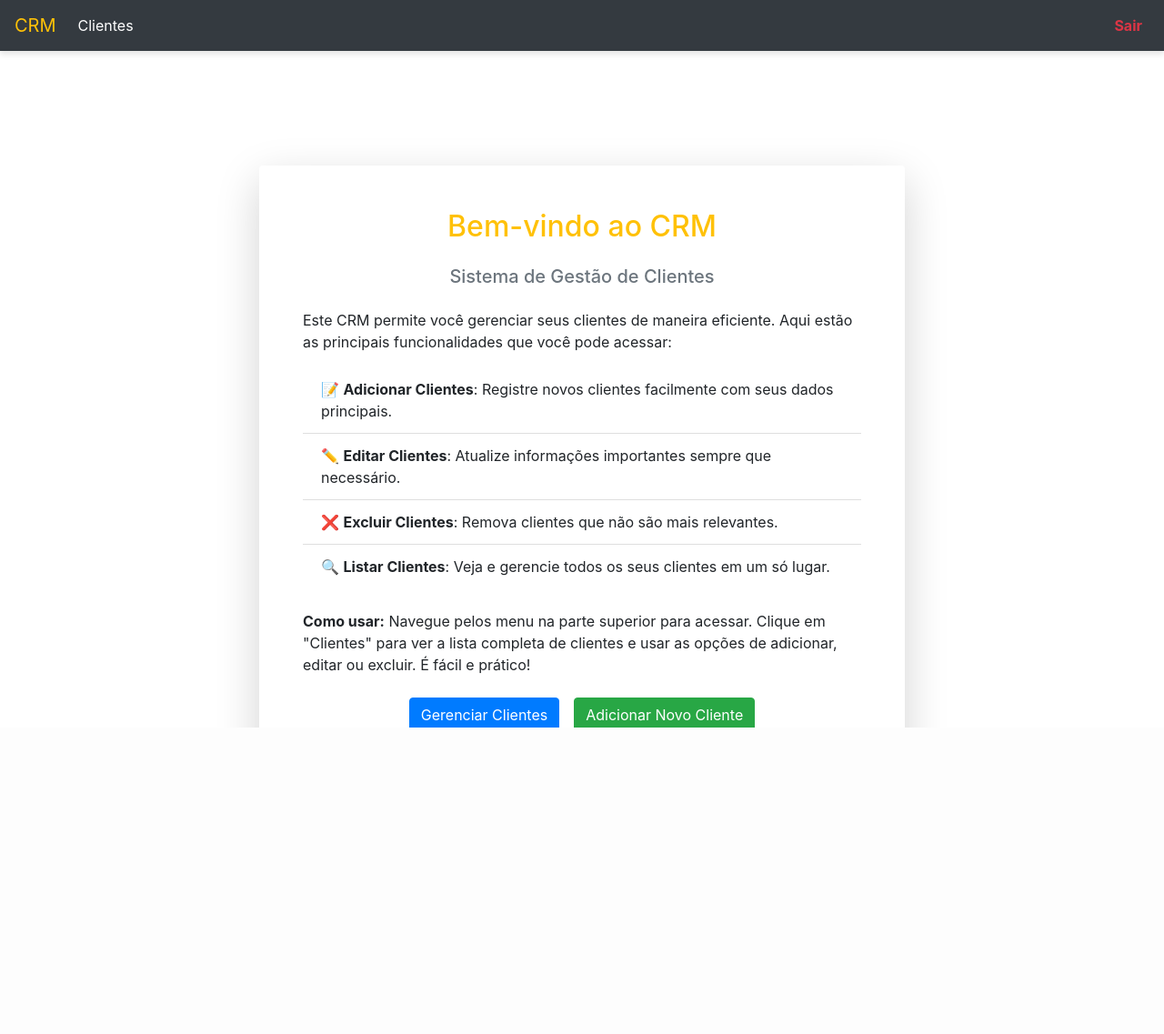
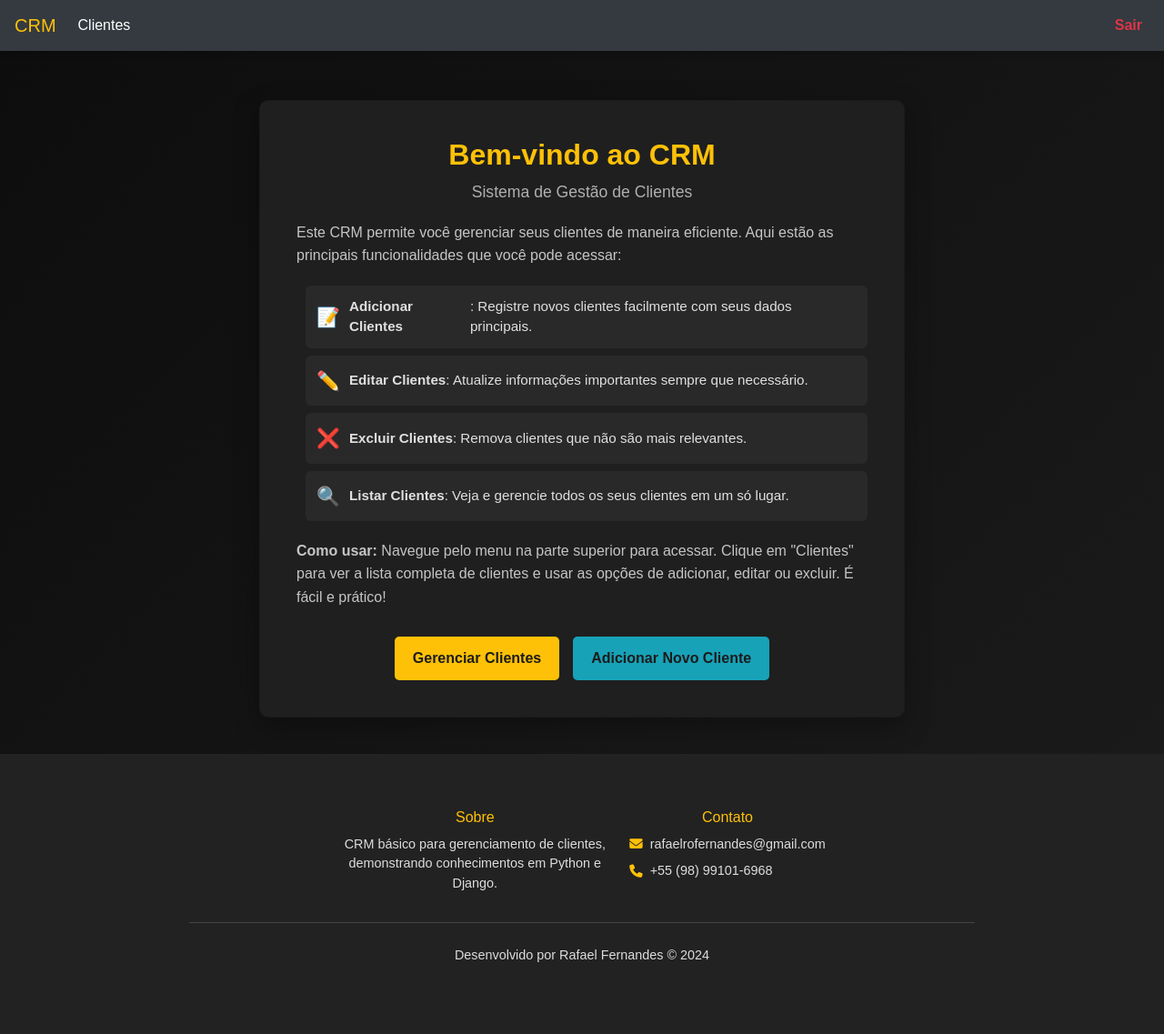
Before and after one commit to rafarfernandes/crm_projeto, a Django app: page / in a window 1280 px wide. Shown: the whole page at 91% size. Before the commit the page ends 800 px from the top, so only its background shows below. Run offline with Django 5.2, Linux system fonts and the light colour scheme; the visitor is signed in with stand-in values (Sample User, id 1); some libraries are stand-ins or nearby versions.

Commit message:
Alteração de Templates

```diff
--- /dev/null
+++ b/core/static/css/index.css
@@ -0,0 +1,144 @@
+/* Reset básico */
+* {
+    margin: 0;
+    padding: 0;
+    box-sizing: border-box;
+}
+
+body {
+    font-family: 'Poppins', sans-serif;
+    display: flex;
+    justify-content: center;
+    align-items: center;
+    min-height: 100vh;
+    background: linear-gradient(135deg, #0d0d0d, #1c1c1c);
+    color: #ffffff;
+}
+
+/* Estrutura da página */
+.container {
+    width: 100%;
+    padding: 20px;
+    display: flex;
+    justify-content: center;
+    align-items: center;
+}
+
+.content-wrapper {
+    max-width: 750px;
+    width: 100%;
+    padding: 20px;
+}
+
+.card {
+    background-color: #1f1f1f;
+    border-radius: 10px;
+    box-shadow: 0 10px 30px rgba(0, 0, 0, 0.3);
+    overflow: hidden;
+}
+
+.card-body {
+    padding: 40px;
+}
+
+.card-title {
+    font-size: 2rem;
+    color: #ffc107;
+    font-weight: 700;
+    text-align: center;
+}
+
+.subtitle {
+    font-size: 1.1rem;
+    color: #b0b0b0;
+    text-align: center;
+    margin-bottom: 20px;
+}
+
+.description,
+.instructions {
+    font-size: 1rem;
+    color: #c5c5c5;
+    line-height: 1.6;
+    margin-bottom: 20px;
+}
+
+/* Lista de funcionalidades */
+.features-list {
+    list-style: none;
+    margin: 20px 0;
+    padding-left: 10px;
+}
+
+.features-list li {
+    background-color: #292929;
+    border-radius: 6px;
+    padding: 12px;
+    margin: 8px 0;
+    display: flex;
+    align-items: center;
+    color: #e0e0e0;
+    font-size: 0.95rem;
+}
+
+.features-list li span {
+    font-size: 1.3rem;
+    margin-right: 10px;
+}
+
+/* Botões */
+.button-group {
+    display: flex;
+    justify-content: center;
+    gap: 15px;
+    margin-top: 30px;
+}
+
+.btn-primary,
+.btn-secondary {
+    text-decoration: none;
+    padding: 12px 20px;
+    font-size: 1rem;
+    font-weight: bold;
+    border-radius: 5px;
+    transition: all 0.3s ease;
+}
+
+.btn-primary {
+    background-color: #ffc107;
+    color: #1c1c1c;
+}
+
+.btn-secondary {
+    background-color: #17a2b8;
+    color: #1c1c1c;
+}
+
+.btn-primary:hover {
+    background-color: #e0a800;
+}
+
+.btn-secondary:hover {
+    background-color: #138496;
+}
+
+/* Responsividade */
+@media (max-width: 576px) {
+    .card-body {
+        padding: 20px;
+    }
+
+    .card-title {
+        font-size: 1.8rem;
+    }
+
+    .features-list li {
+        font-size: 0.9rem;
+    }
+
+    .btn-primary,
+    .btn-secondary {
+        padding: 10px 15px;
+        font-size: 0.95rem;
+    }
+}
--- a/core/templates/index.html
+++ b/core/templates/index.html
@@ -1,36 +1,46 @@
 {% extends "model-page.html" %}
+{% load static %}
 
 {% block content %}
-<div class="container py-5">
-    <div class="row justify-content-center">
-        <div class="col-md-8">
-            <div class="card shadow-lg border-0">
-                <div class="card-body p-5">
-                    <h2 class="card-title text-center text-warning mb-4">Bem-vindo ao CRM</h2>
-                    <h5 class="text-muted text-center mb-4">Sistema de Gestão de Clientes</h5>
+<!DOCTYPE html>
+<html lang="pt-BR">
+<head>
+    <meta charset="UTF-8">
+    <meta name="viewport" content="width=device-width, initial-scale=1.0">
+    <title>CRM - Bem-vindo</title>
+    <link rel="stylesheet" href="{% static 'css/index.css' %}">
+</head>
+<body>
+    <div class="container">
+        <div class="content-wrapper">
+            <div class="card">
+                <div class="card-body">
+                    <h2 class="card-title">Bem-vindo ao CRM</h2>
+                    <h5 class="subtitle">Sistema de Gestão de Clientes</h5>
 
-                    <p class="card-text">
+                    <p class="description">
                         Este CRM permite você gerenciar seus clientes de maneira eficiente. Aqui estão as principais funcionalidades que você pode acessar:
                     </p>
-                    <ul class="list-group list-group-flush mb-4">
-                        <li class="list-group-item">📝 <strong>Adicionar Clientes</strong>: Registre novos clientes facilmente com seus dados principais.</li>
-                        <li class="list-group-item">✏️ <strong>Editar Clientes</strong>: Atualize informações importantes sempre que necessário.</li>
-                        <li class="list-group-item">❌ <strong>Excluir Clientes</strong>: Remova clientes que não são mais relevantes.</li>
-                        <li class="list-group-item">🔍 <strong>Listar Clientes</strong>: Veja e gerencie todos os seus clientes em um só lugar.</li>
+                    <ul class="features-list">
+                        <li><span>📝</span> <strong>Adicionar Clientes</strong>: Registre novos clientes facilmente com seus dados principais.</li>
+                        <li><span>✏️</span> <strong>Editar Clientes</strong>: Atualize informações importantes sempre que necessário.</li>
+                        <li><span>❌</span> <strong>Excluir Clientes</strong>: Remova clientes que não são mais relevantes.</li>
+                        <li><span>🔍</span> <strong>Listar Clientes</strong>: Veja e gerencie todos os seus clientes em um só lugar.</li>
                     </ul>
 
-                    <p class="card-text">
+                    <p class="instructions">
                         <strong>Como usar:</strong>
-                        Navegue pelos menu na parte superior para acessar. Clique em "Clientes" para ver a lista completa de clientes e usar as opções de adicionar, editar ou excluir. É fácil e prático!
+                        Navegue pelo menu na parte superior para acessar. Clique em "Clientes" para ver a lista completa de clientes e usar as opções de adicionar, editar ou excluir. É fácil e prático!
                     </p>
 
-                    <div class="d-flex justify-content-center mt-4">
-                        <a href="{% url 'customer:customer-list' %}" class="btn btn-primary mx-2">Gerenciar Clientes</a>
-                        <a href="{% url "customer:customer-create" %}" class="btn btn-success mx-2">Adicionar Novo Cliente</a>
+                    <div class="button-group">
+                        <a href="{% url 'customer:customer-list' %}" class="btn-primary">Gerenciar Clientes</a>
+                        <a href="{% url 'customer:customer-create' %}" class="btn-secondary">Adicionar Novo Cliente</a>
                     </div>
                 </div>
             </div>
         </div>
     </div>
-</div>
+</body>
+</html>
 {% endblock %}
--- a/core/templates/model-footer.html
+++ b/core/templates/model-footer.html
@@ -3,58 +3,141 @@
 <head>
     <meta charset="UTF-8">
     <meta name="viewport" content="width=device-width, initial-scale=1.0">
-    <title>Footer Responsivo</title>
-    <!-- Link para o Bootstrap -->
-    <link href="https://stackpath.bootstrapcdn.com/bootstrap/4.5.2/css/bootstrap.min.css" rel="stylesheet">
+    <title>Footer Compacto e Responsivo</title>
     <style>
-        /* Estilo para o footer ocupar a largura total da tela */
-        footer {
-            position: relative;
-            width: 100%;
-            bottom: 0;
-            left: 0;
+        /* Reset básico */
+        * {
+            margin: 0;
+            padding: 0;
+            box-sizing: border-box;
         }
 
-        /* Garantir que o body também ocupe a largura total */
-        body, html {
+        /* Configuração do body */
+        html, body {
             width: 100%;
-            overflow-x: hidden; /* Evitar o scroll horizontal */
+            min-height: 100vh;
+            display: flex;
+            flex-direction: column;
+            font-family: Arial, sans-serif;
+            background-color: #f0f0f0;
+        }
+
+        /* Estilo do footer */
+        footer {
+            background-color: #222;
+            color: #ddd;
+            padding: 20px 10px;
+            width: 100%;
+            margin-top: auto;
+            text-align: center;
+        }
+
+        .container {
+            max-width: 1000px;
+            margin: 0 auto;
+            display: flex;
+            flex-direction: column;
+            align-items: center;
+        }
+
+        footer h5 {
+            font-size: 1rem;
+            color: #ffc107;
+            margin-bottom: 10px;
+        }
+
+        footer p {
+            font-size: 0.9rem;
+            color: #ddd;
+            line-height: 1.5;
+            text-align: center;
+        }
+
+        /* Layout do conteúdo do footer */
+        .footer-content {
+            display: flex;
+            justify-content: center;
+            gap: 20px;
+            flex-wrap: wrap;
+        }
+
+        .footer-section {
+            max-width: 300px;
+        }
+
+        /* Informações de contato */
+        .contact-info p {
+            display: flex;
+            align-items: center;
+            font-size: 0.9rem;
+            margin-bottom: 8px;
+        }
+
+        .contact-info p i {
+            margin-right: 8px;
+            color: #ffc107;
+        }
+
+        /* Linha divisória */
+        .footer-divider {
+            width: 90%;
+            height: 1px;
+            background-color: #444;
+            margin: 15px auto;
+        }
+
+        /* Créditos do footer */
+        .footer-credits {
+            font-size: 0.8rem;
+            color: #777;
+            text-align: center;
+            margin-top: 10px;
+        }
+
+        /* Responsividade */
+        @media (max-width: 768px) {
+            .footer-content {
+                flex-direction: column;
+                align-items: center;
+            }
+
+            .footer-section {
+                max-width: 100%;
+                text-align: center;
+            }
         }
     </style>
 </head>
 <body>
 
-    <footer class="bg-dark text-light pt-5 pb-4">
-        <div class="container text-center text-md-left">
-            <div class="row">
-                <div class="col-md-4 col-lg-4 col-xl-4 mx-auto mt-3">
-                    <h5 class="text-uppercase mb-4 font-weight-bold text-warning">Sobre</h5>
-                    <p>Este CRM básico foi desenvolvido para gerenciamento de clientes, permitindo adicionar, editar e excluir informações. O projeto visa demonstrar conhecimentos em Python e Django.</p>
+    <footer>
+        <div class="container">
+            <div class="footer-content">
+                <div class="footer-section">
+                    <h5>Sobre</h5>
+                    <p>CRM básico para gerenciamento de clientes, demonstrando conhecimentos em Python e Django.</p>
                 </div>
 
-                <div class="col-md-4 col-lg-4 col-xl-4 mx-auto mt-3">
-                    <h5 class="text-uppercase mb-4 font-weight-bold text-warning">Contato</h5>
+                <div class="footer-section contact-info">
+                    <h5>Contato</h5>
                     <p>
-                        <i class="fas fa-envelope mr-3"></i> rafaelrofernandes@gmail.com
+                        <i class="fas fa-envelope"></i> rafaelrofernandes@gmail.com
                     </p>
                     <p>
-                        <i class="fas fa-phone mr-3"></i> +55 (98) 99101-6968
+                        <i class="fas fa-phone"></i> +55 (98) 99101-6968
                     </p>
                 </div>
             </div>
 
-            <hr class="mb-4">
+            <div class="footer-divider"></div>
 
-            <div class="row">
-                <div class="col-md-12 text-center">
-                    <p class="text-warning mb-0">Desenvolvido por Rafael Fernandes © 2024</p>
-                </div>
+            <div class="footer-credits">
+                <p>Desenvolvido por Rafael Fernandes © 2024</p>
             </div>
         </div>
     </footer>
 
-    <script src="https://code.jquery.com/jquery-3.5.1.slim.min.js"></script>
-    <script src="https://cdn.jsdelivr.net/npm/bootstrap@4.5.2/dist/js/bootstrap.bundle.min.js"></script>
-    <script src="https://kit.fontawesome.com/a076d05399.js"></script> <!-- Font Awesome para ícones -->
+    <!-- Font Awesome para ícones -->
+    <script src="https://kit.fontawesome.com/a076d05399.js"></script>
 </body>
 </html>
--- a/core/templates/model-page.html
+++ b/core/templates/model-page.html
@@ -7,19 +7,16 @@
     <link href="https://cdn.jsdelivr.net/npm/bootstrap@5.3.3/dist/css/bootstrap.min.css" rel="stylesheet" integrity="sha384-QWTKZyjpPEjISv5WaRU9OFeRpok6YctnYmDr5pNlyT2bRjXh0JMhjY6hW+ALEwIH" crossorigin="anonymous">
     <script src="https://cdn.jsdelivr.net/npm/bootstrap@5.3.3/dist/js/bootstrap.bundle.min.js" integrity="sha384-YvpcrYf0tY3lHB60NNkmXc5s9fDVZLESaAA55NDzOxhy9GkcIdslK1eN7N6jIeHz" crossorigin="anonymous"></script>
 </head>
-<body>
+<body class="d-flex flex-column min-vh-100">
     <header>
         {% include "model-header.html" %}
     </header>
 
-    <main class="content" style="margin-top: 5%" >
-        <div class="container">
+    <main class="container-fluid flex-fill">
         {% block content %} {% endblock %}
-        </diV>
     </main>
 
-
-    <footer>
+    <footer class="mt-auto">
         {% include "model-footer.html" %}
     </footer>
 
@@ -27,15 +24,12 @@
 
 <style>
     body, html {
-        height: 100%;
-        overflow-y: auto;
         margin: 0;
     }
 
     main {
-        min-height: 100vh;
+        overflow-y: auto;
     }
-
 </style>
 
 </html>
--- a/setup/settings.py
+++ b/setup/settings.py
@@ -134,6 +134,10 @@ STATIC_ROOT = os.path.join(BASE_DIR, 'staticfiles')
 
 STATIC_URL = 'static/'
 
+STATICFILES_DIRS = [
+    BASE_DIR / "core/static",
+]
+
 LOGIN_URL ='/login/'
 
 # Default primary key field type
```
Also changed, not shown: core/static/css/login.css (+99 -77 lines), core/templates/login.html (+15 -24 lines), customer/templates/customer/customer.html (+7 -3 lines), customer/templates/customer/customer_list.html (+42 -30 lines).
